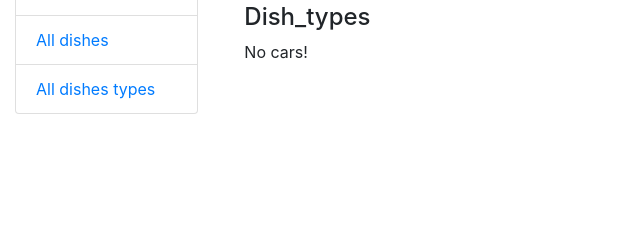
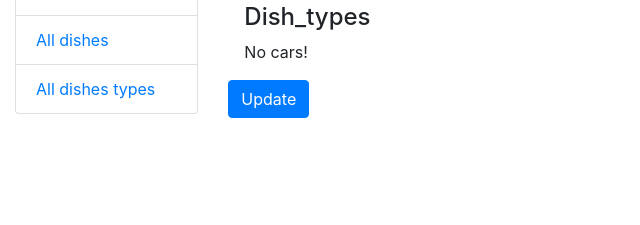
Before and after one commit to artemgrishko/restaurant-kitchen-service, a Django app: template templates/restaurant/cook_detail.html in a window 1280 px wide. Shown: the part 157-382 px from the top of the page, without its empty margins (0-640 px from the left). Run offline with Django 5.2, Linux system fonts and the light colour scheme; the template is opened without the code that fills it, so the values that code supplies are empty.

Commit message:
add button to cook_detail for updating

```diff
--- a/templates/restaurant/cook_detail.html
+++ b/templates/restaurant/cook_detail.html
@@ -18,4 +18,7 @@
       <p>No cars!</p>
     {% endfor %}
   </div>
+  <a href="{% url 'restaurant:cooks-update' pk=cook.id %}" class="btn btn-primary">
+    Update
+  </a>
 {% endblock %}
```
